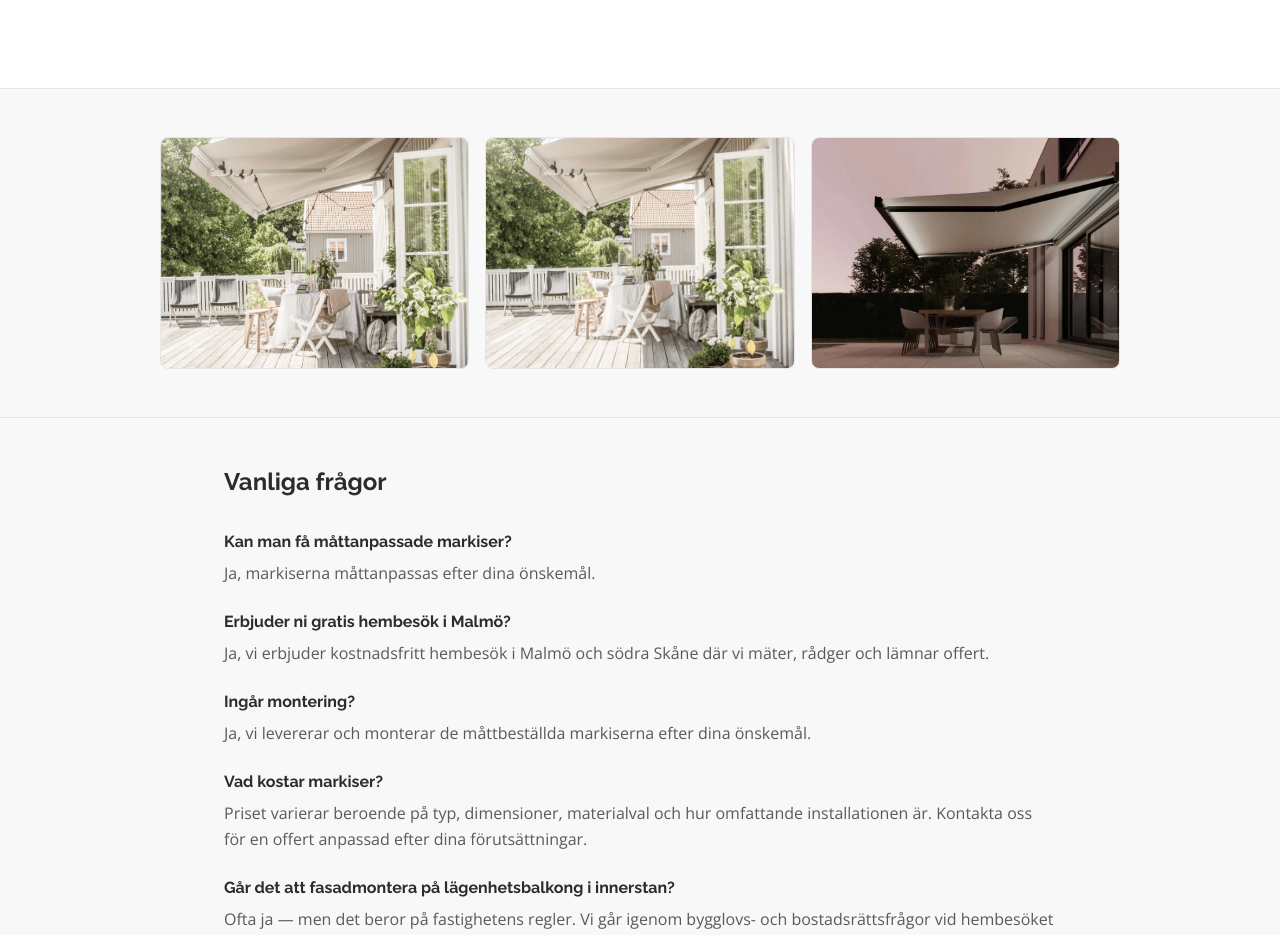
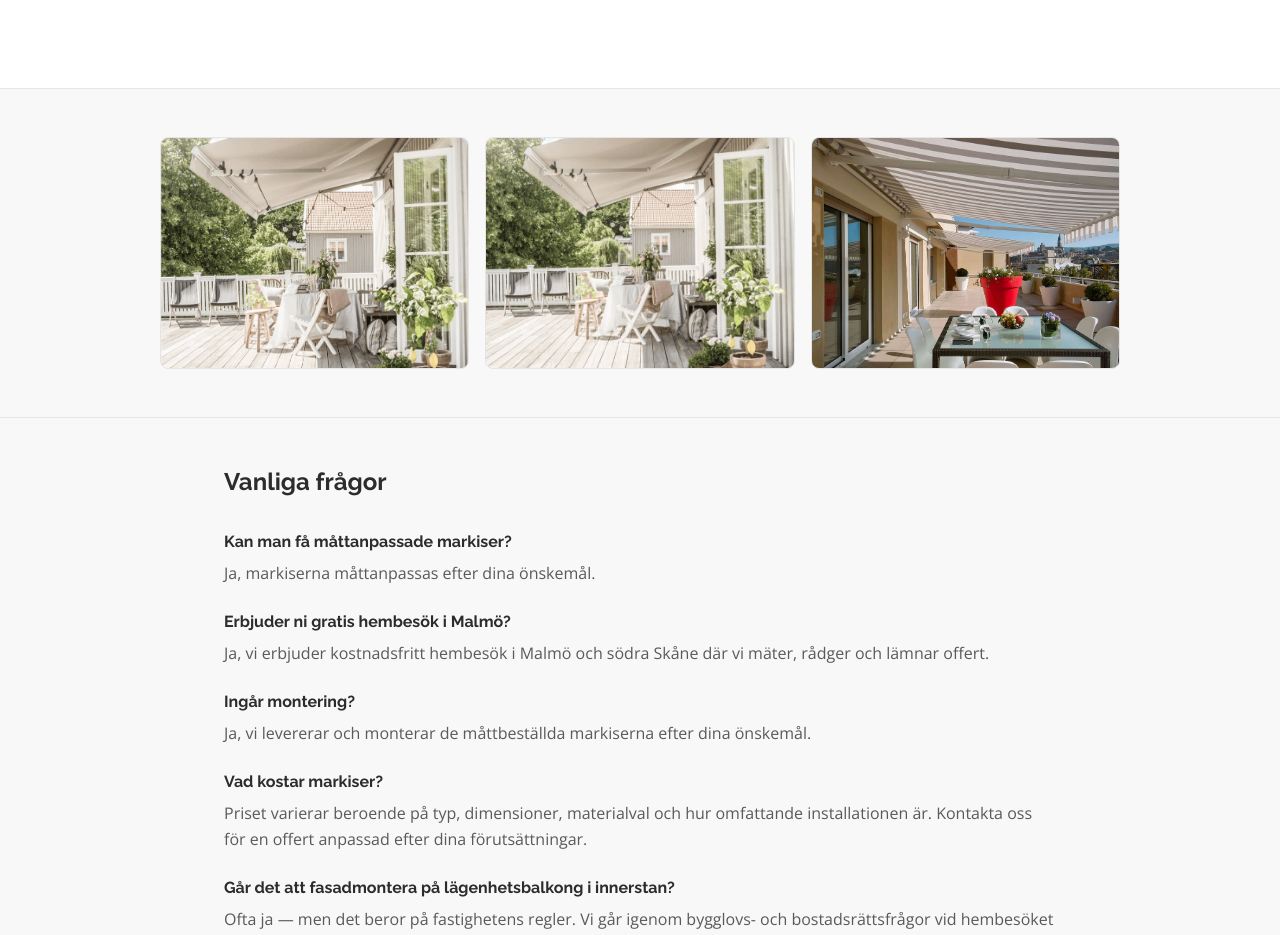
Before and after one commit to tobiasbjork78-alt/bellevue-solskydd, a Next.js app in the folder nextjs-site/: page /markiser in a window 1280 px wide. Shown: the part 1280-2215 px from the top of the page. Built offline with nearby package versions, Linux system fonts and the light colour scheme.

Commit message:
FEL 4: Ta bort Lund ur Hembesok och markis-bildreferens

```diff
--- a/nextjs-site/app/components/Hembesok.tsx
+++ b/nextjs-site/app/components/Hembesok.tsx
@@ -10,7 +10,7 @@ export default function Hembesok() {
           </h2>
           <p className="text-lg text-white/85 leading-relaxed mb-10">
             Vi kommer hem till dig i Malmö, Burlöv, Lomma, Staffanstorp,
-            Vellinge, Svedala, Lund, Kävlinge, Trelleborg, Skurup och Eslöv.
+            Vellinge, Svedala, Kävlinge, Trelleborg, Skurup och Eslöv.
             Mäter, rådger och presenterar rätt alternativ för just ditt hem.
             Du bestämmer om du vill gå vidare.
           </p>
--- a/nextjs-site/app/markiser/page.tsx
+++ b/nextjs-site/app/markiser/page.tsx
@@ -77,7 +77,7 @@ export default function MarkiserPage() {
           images={[
             { src: "/images/markiser_img1.png", alt: "Markis över uteplats" },
             { src: "/images/Markis-fran-Bellevue-Solskydd-1.png", alt: "Markis monterad på fasad" },
-            { src: "/images/markiser-malmo-lund-nykoping-1-980x653-1.webp", alt: "Markiser på villafasad" },
+            { src: "/images/exterior-shots-of-a-modern-terrace-with-dining-tab-2021-09-01-22-37-46-utc-1.jpg", alt: "Markis på modern terrass" },
           ]}
         >
           <section className="mb-12 space-y-8">
```
